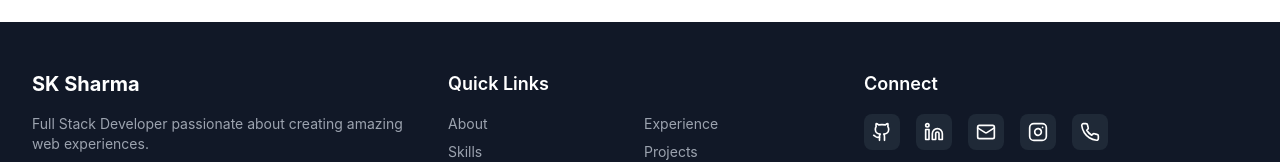
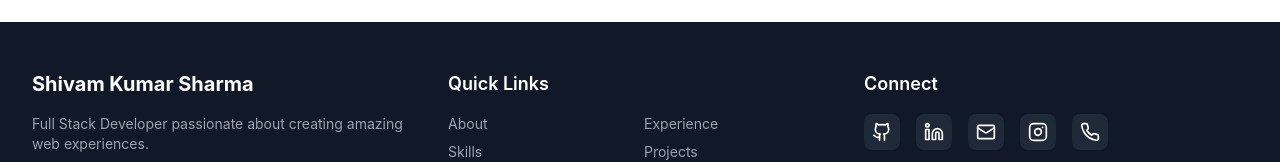
Before and after one commit to Aiden781Xx/Personal-Portfolio, a React (Vite) app: page / in a window 1280 px wide. Shown: the part 6622-6784 px from the top of the page. Built offline with nearby package versions, Linux system fonts and the light colour scheme.

Commit message:
Update Footer.tsx

```diff
--- a/src/components/layout/Footer.tsx
+++ b/src/components/layout/Footer.tsx
@@ -13,7 +13,7 @@ export const Footer: React.FC = () => {
 
           {/* Brand */}
           <div className="space-y-4">
-            <h3 className="text-xl font-bold">SK Sharma</h3>
+            <h2 className="text-xl font-bold">Shivam Kumar Sharma</h2>
             <p className="text-gray-400 text-sm">
               Full Stack Developer passionate about creating amazing web experiences.
             </p>
@@ -79,7 +79,7 @@ export const Footer: React.FC = () => {
 
               {/* Instagram */}
               <motion.a
-                href="https://instagram.com/__bhardwaj75"
+                href="https://instagram.com/__bhardwaj750"
                 target="_blank"
                 rel="noopener noreferrer"
                 className="p-2 bg-gray-800 rounded-lg hover:bg-gray-700 transition-colors duration-200"
```
